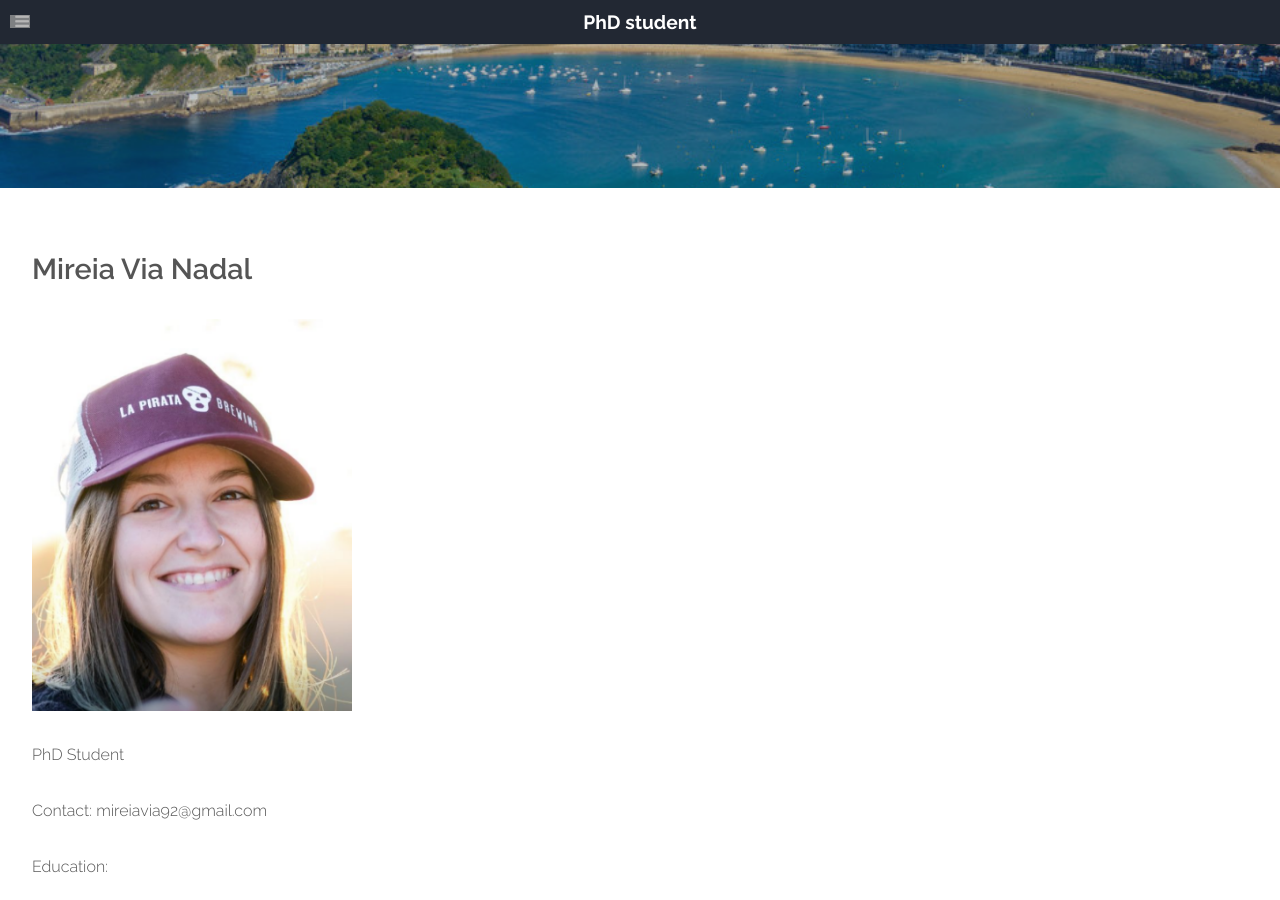
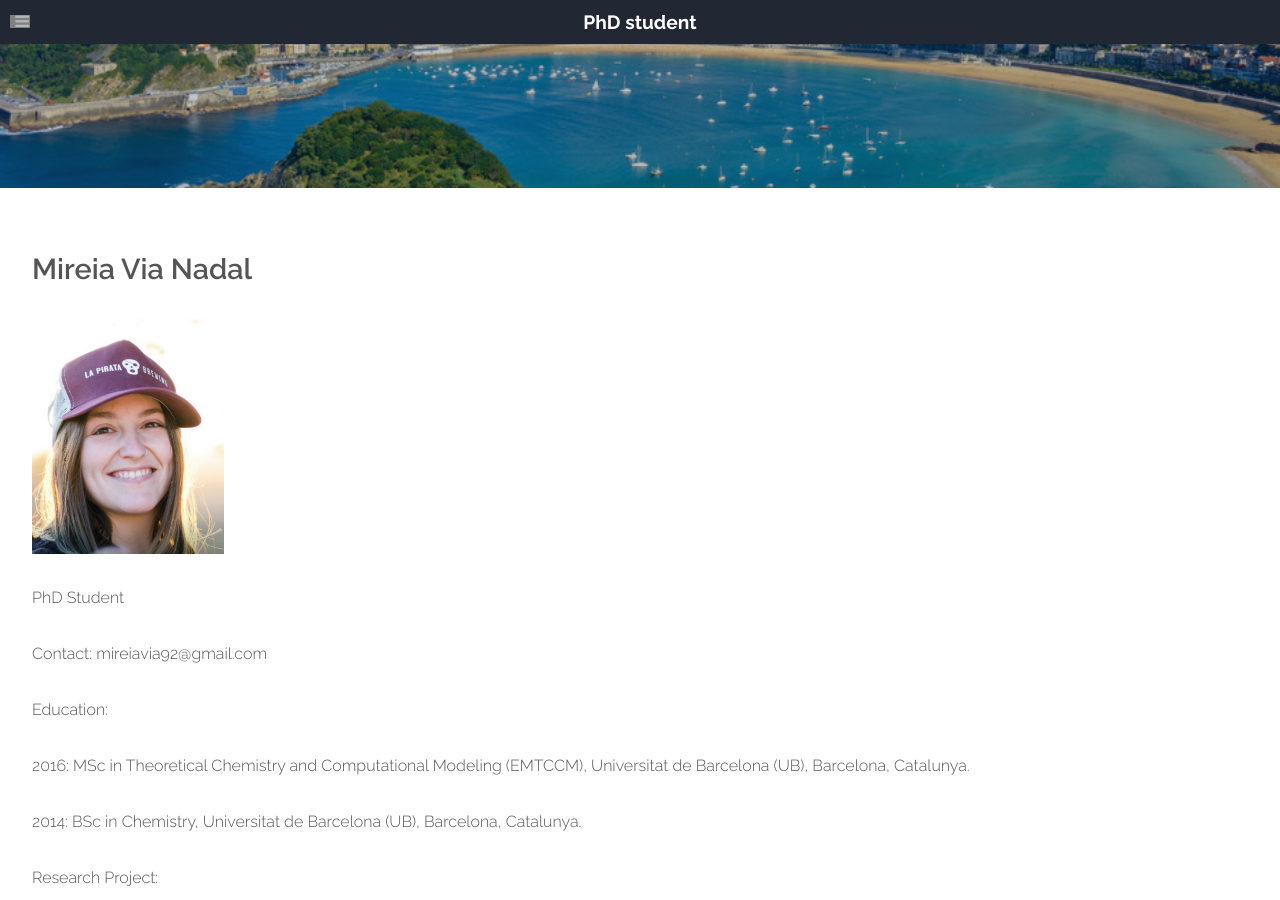
Before and after one commit to old-jekyll-templates/Horizons-Jekyll-Theme, a Jekyll site: the page built from members/mireia_via_nadal.html, in a window 1280 px wide and 900 px high. Built offline with Jekyll 4.4.1, drawn with Linux system fonts in a browser that asks for light colours; grey boxes are pictures that could not be loaded.

Commit message:
Update mireia_via_nadal.html

```diff
--- a/members/mireia_via_nadal.html
+++ b/members/mireia_via_nadal.html
@@ -33,7 +33,7 @@ layout: main
 						<header class="major">
 		 			          <h2>Mireia Via Nadal</h2>
                          </header>
-	    <a href="#" class="image feature"><img src="{{ site.baseurl }}/members/photos/mireia.png" alt="" style="width: 25vw; min-width: 130px;" /></a>
+	    <a href="#" class="image feature"><img src="{{ site.baseurl }}/members/photos/mireia.png" alt="" style="width: 15vw; min-width: 60px;" /></a>
             <p>PhD Student</p>
 						<p>Contact: mireiavia92@gmail.com</p>
 						<p>Education:</p>
```
